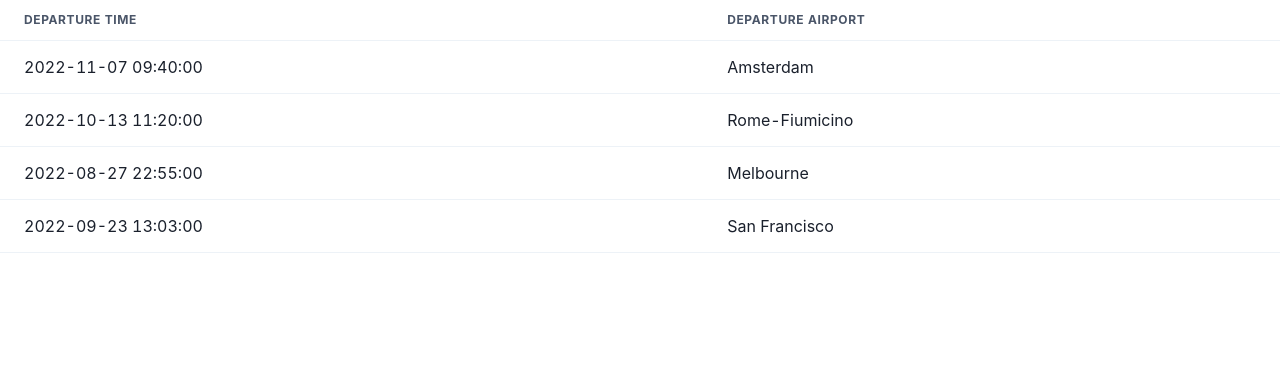
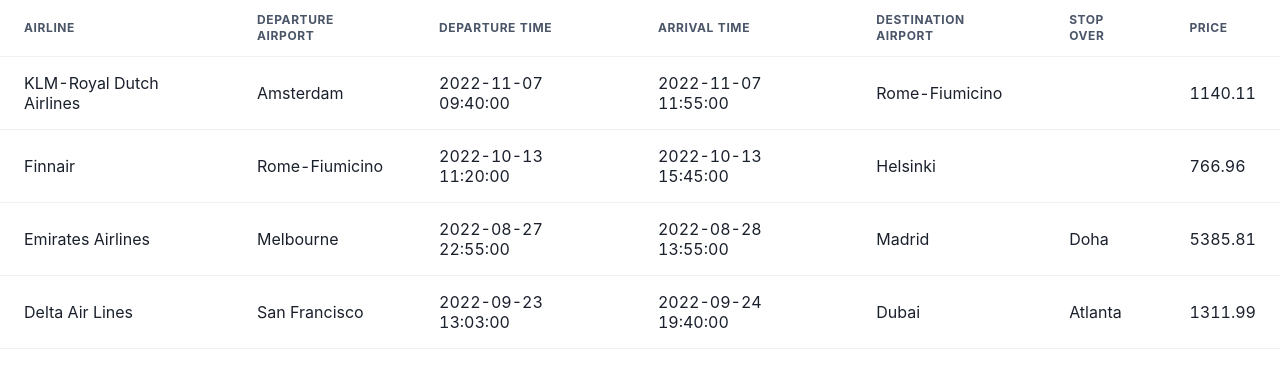
Before and after one commit to lach-j/FlightPub-3rd-Year-Project, a React (Create React App) app in the folder flightpub-ui/: page /searchResults in a window 1280 px wide. Shown: the top 388 px of the page. Built offline with nearby package versions, Linux system fonts and the light colour scheme.

Commit message:
Expanded results table to disply more information

```diff
--- a/flightpub-ui/src/pages/SearchResultsPage.tsx
+++ b/flightpub-ui/src/pages/SearchResultsPage.tsx
@@ -1,15 +1,36 @@
 import {
-    Text,
-    Thead, Table, Tr, Th, Tbody, Td,
+    Box,
+    Button,
+    Center,
+    FormControl,
+    FormErrorMessage,
+    FormLabel,
+    Grid,
+    Heading,
+    Input,
+    Link,
+    Stack,
+    useToast,
+    Thead,
+    Table,
+    Tr,
+    Th,
+    Tbody,
+    Td,
 } from '@chakra-ui/react';
 import {
     TriangleDownIcon, TriangleUpIcon,
 } from '@chakra-ui/icons';
-import React from 'react';
+import React, { SyntheticEvent, useState } from 'react';
 
 const columns = [
+    {accessor: 'AirlineName', Header: 'Airline'},
+    {accessor: 'DepartureAirport', Header: 'Departure Airport'},
     {accessor: 'DepartureTime', Header: 'Departure Time'},
-    {accessor: 'DepartureAirport', Header: 'Departure Airport'},
+    {accessor: 'ArrivalTime', Header: 'Arrival Time'},
+    {accessor: "DestinationAirport", Header: 'Destination Airport'},
+    {accessor: 'StopOverAirport', Header: 'Stop Over'},
+    {accessor: 'Price', Header: 'Price'},
 ]
 
 const flights = [
@@ -75,7 +96,6 @@
     }
 ]
 
-
 export function SearchResultsPage() {
     return (
         <Table>
```
